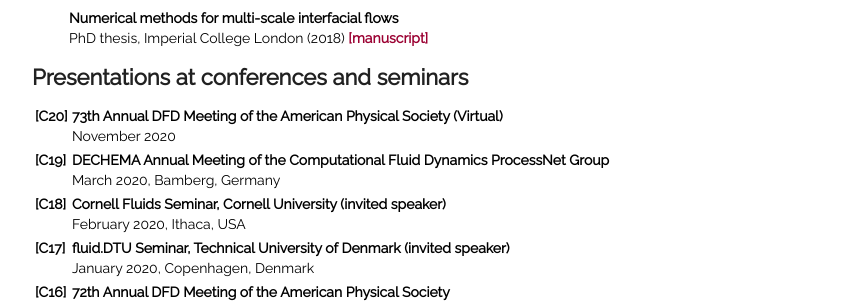
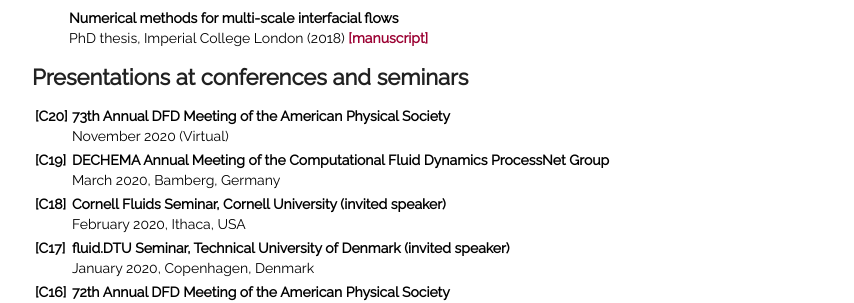
Before and after one commit to fabienevrard/fabienevrard.github.io, a Jekyll site: the page built from publications/index.html, in a window 1280 px wide. Shown: the part 695-998 px from the top of the page, without its empty margins (208-1062 px from the left). Built offline with Jekyll 4.4.1, drawn with Linux system fonts in a browser that asks for light colours.

```diff
--- a/publications/index.html
+++ b/publications/index.html
@@ -115,11 +115,11 @@ volume fractions using parabolic reconstruction on two-dimensional unstructured
 		 <tr><td></td><td></td></tr> -->
 		 <tr>
 			 <td><b>[C20]</b></td>
-			 <td><b>73th Annual DFD Meeting of the American Physical Society (Virtual)</b></td>
+			 <td><b>73th Annual DFD Meeting of the American Physical Society</b></td>
 		 </tr>
 		 <tr>
 			 <td></td>
-			 <td>November 2020</td>
+			 <td>November 2020 (Virtual)</td>
 		 </tr>
 		 <tr><td></td><td></td></tr>
 		 <tr>
```
